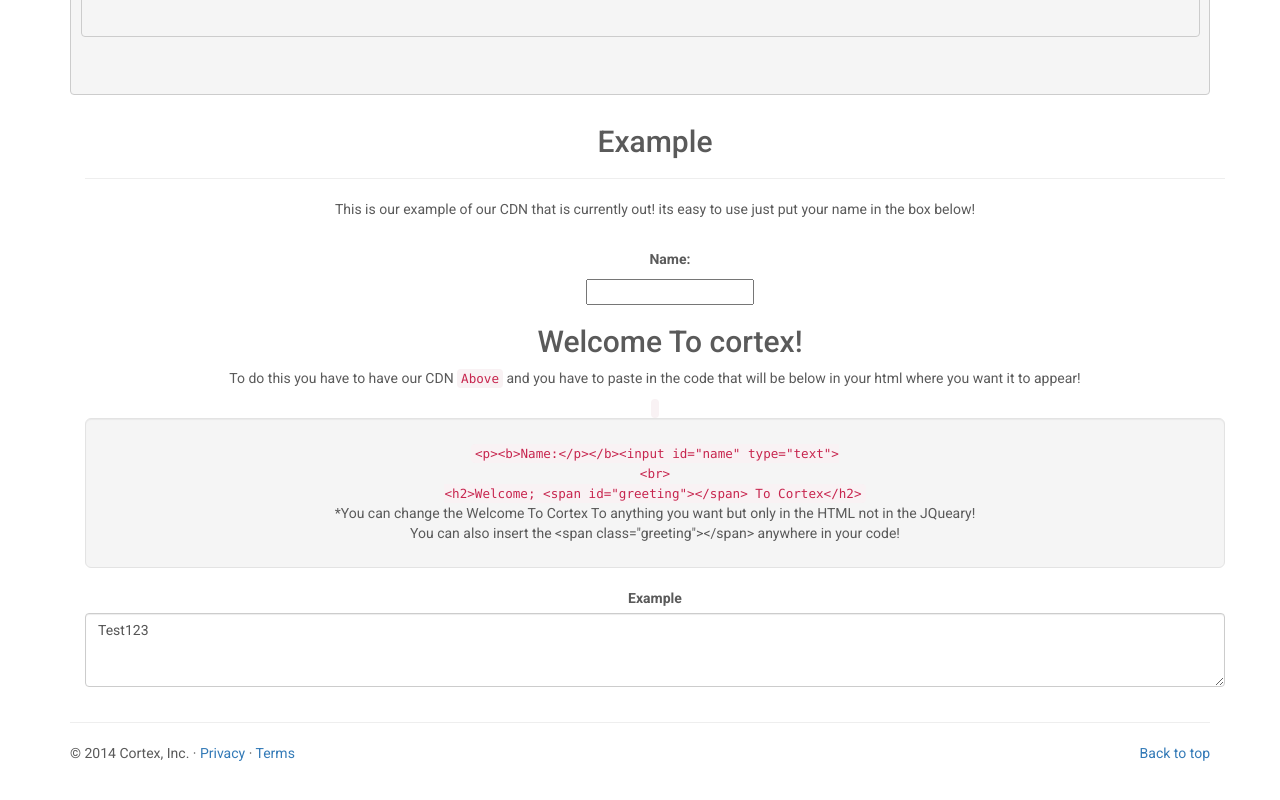
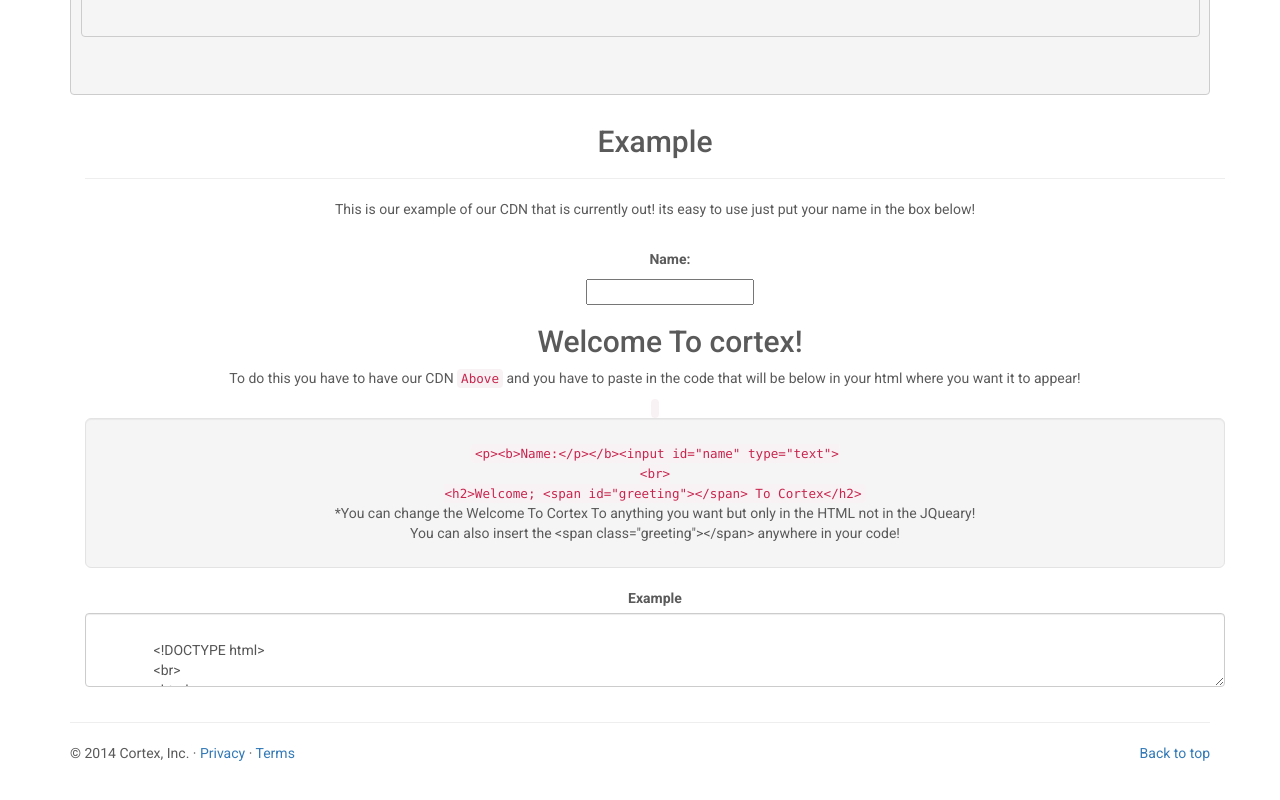
Before and after one commit to Keeg0222/Cortex.github.io, a plain HTML site: page pages/get-started.html in a window 1280 px wide. Shown: the part 1292-2092 px from the top of the page. Drawn offline with nearby package versions, Linux system fonts and the light colour scheme; a script that the page names is missing; files whose address does not match are found by name.

Commit message:
Update get-started.html

```diff
--- a/pages/get-started.html
+++ b/pages/get-started.html
@@ -192,7 +192,36 @@
 
         <div class="form-group">
         <label>Example</label>
-        <textarea class="form-control" rows="3">Test123</textarea>
+        <textarea class="form-control" rows="3">
+
+        	&lt;!DOCTYPE html&gt;
+        	<br>
+        	&lt;html&gt;
+        	<br>
+        	&lt;head&gt;
+        	<br>
+        	&lt;title&gt;
+        	<br>
+        	<p>CDN Example</p>
+        	<br>
+        	<span class="nt">&lt;script</span> <span class="na">rel=</span><span class="s">"stylesheet"</span> <span class="na">src=</span><span class="s">"//cor-tex.tk/pages/AutofillCDN.js"</span><span class="nt">&gt;&lt;/script&gt;</span>
+        	<br>
+        	&lt;/title&gt;
+        	<br>
+        	&lt;/head&gt;
+        	<br>
+        	&lt;body&gt;
+        	<br>
+        	&lt;p&gt;&lt;b&gt;Name:&lt;/p&gt;&lt;/b&gt;&lt;input id="name" type="text"&gt;<br>
+		&lt;br&gt;<br>
+		&lt;h2&gt;Welcome; &lt;span id="greeting"&gt;&lt;/span&gt; To Cortex&lt;/h2&gt;
+        	<br>
+        	&lt;/body&gt;
+        	<br>
+        	&lt;/html&gt;
+
+
+        </textarea>
         </div>
 </div>
 </center>
```
